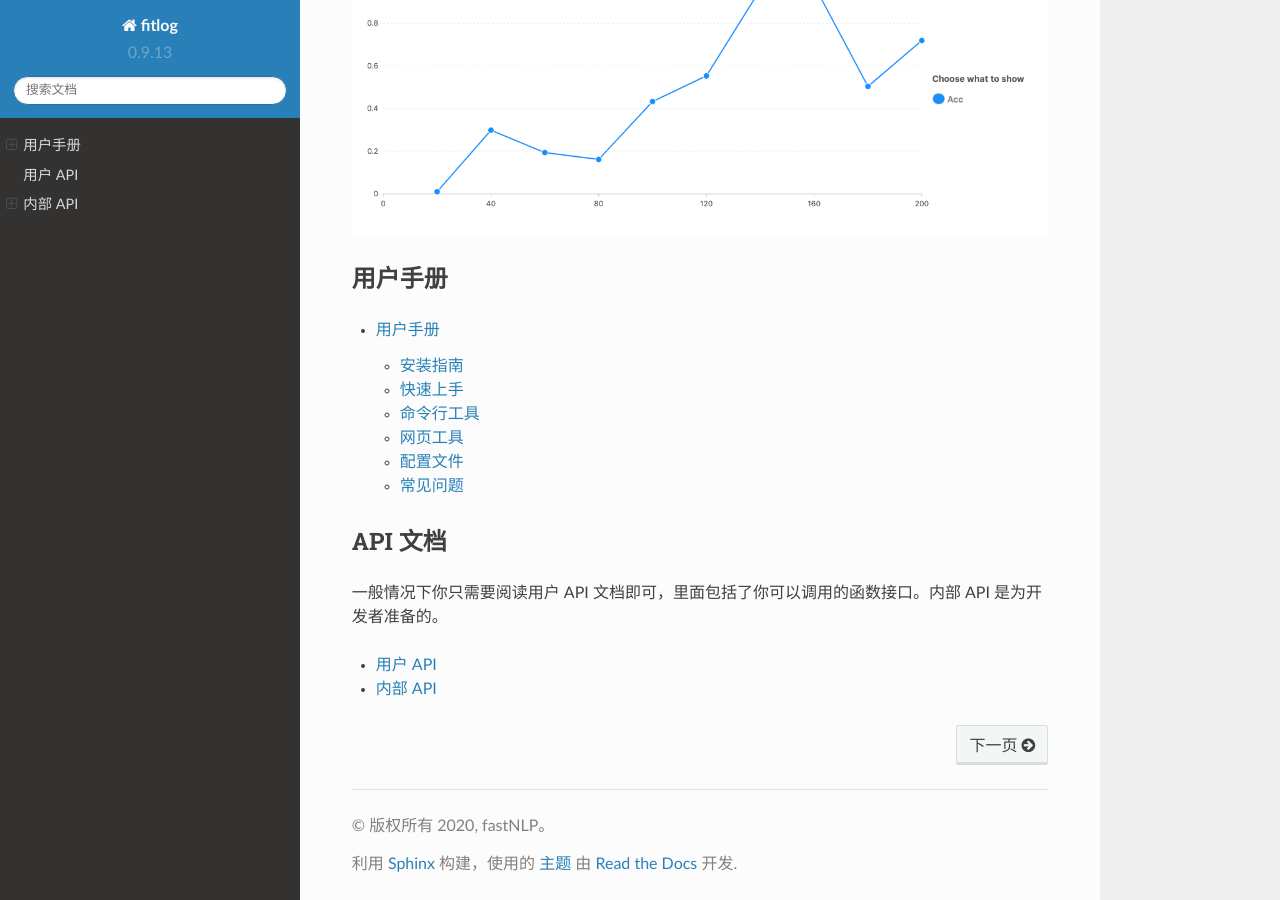
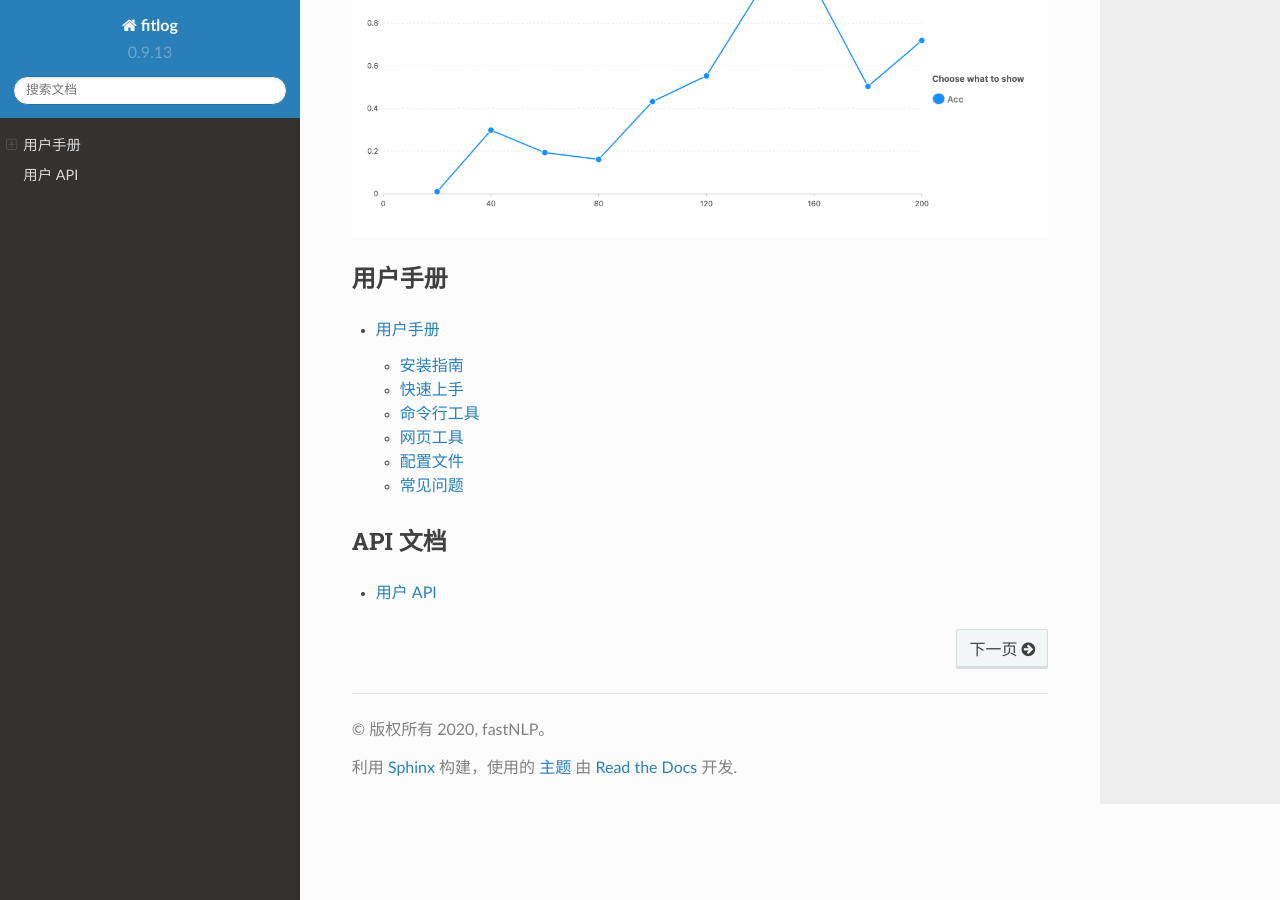
Before and after one commit to fastnlp/fitlog, a Sphinx documentation site: the page built from docs/source/index.rst, in a window 1280 px wide and 900 px high, scrolled down 950 px. Built offline with Sphinx 7.4.7 and the Read the Docs theme 2.0.0, drawn with Linux system fonts in a browser that asks for light colours.

Commit message:
delete the inner_api.rst

```diff
--- a/docs/source/index.rst
+++ b/docs/source/index.rst
@@ -24,10 +24,7 @@ fitlog是一款集成了自动版本管理和自动日志记录两种功能的 P
 API 文档
 -------------
 
-一般情况下你只需要阅读用户 API 文档即可，里面包括了你可以调用的函数接口。内部 API 是为开发者准备的。
-
 .. toctree::
     :maxdepth: 1
 
-    用户 API <fitlog>
-    内部 API <inner_api>
+    fitlog
```
Also changed, not shown: docs/source/inner_api.rst (deleted, +0 -11 lines).
